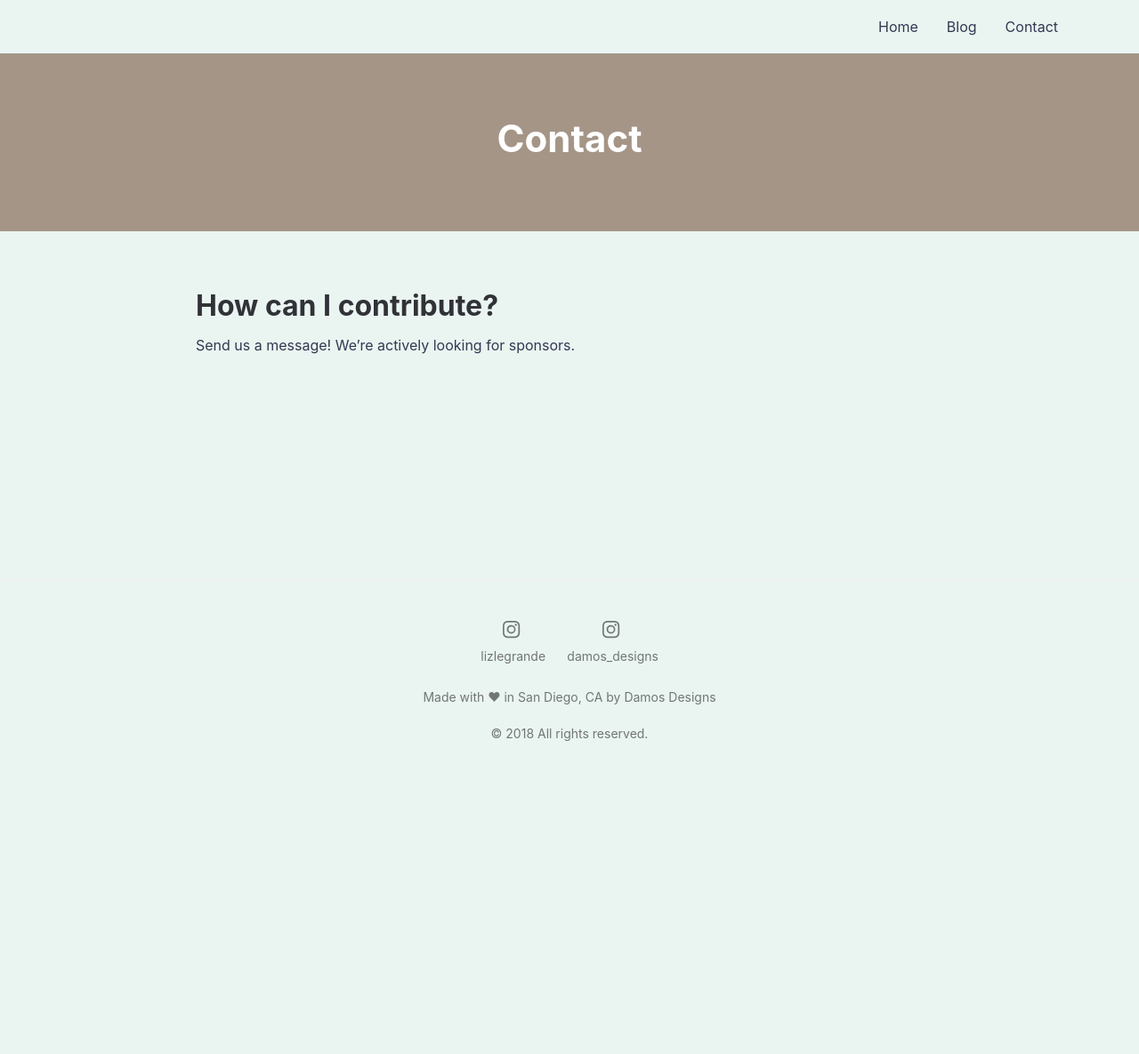
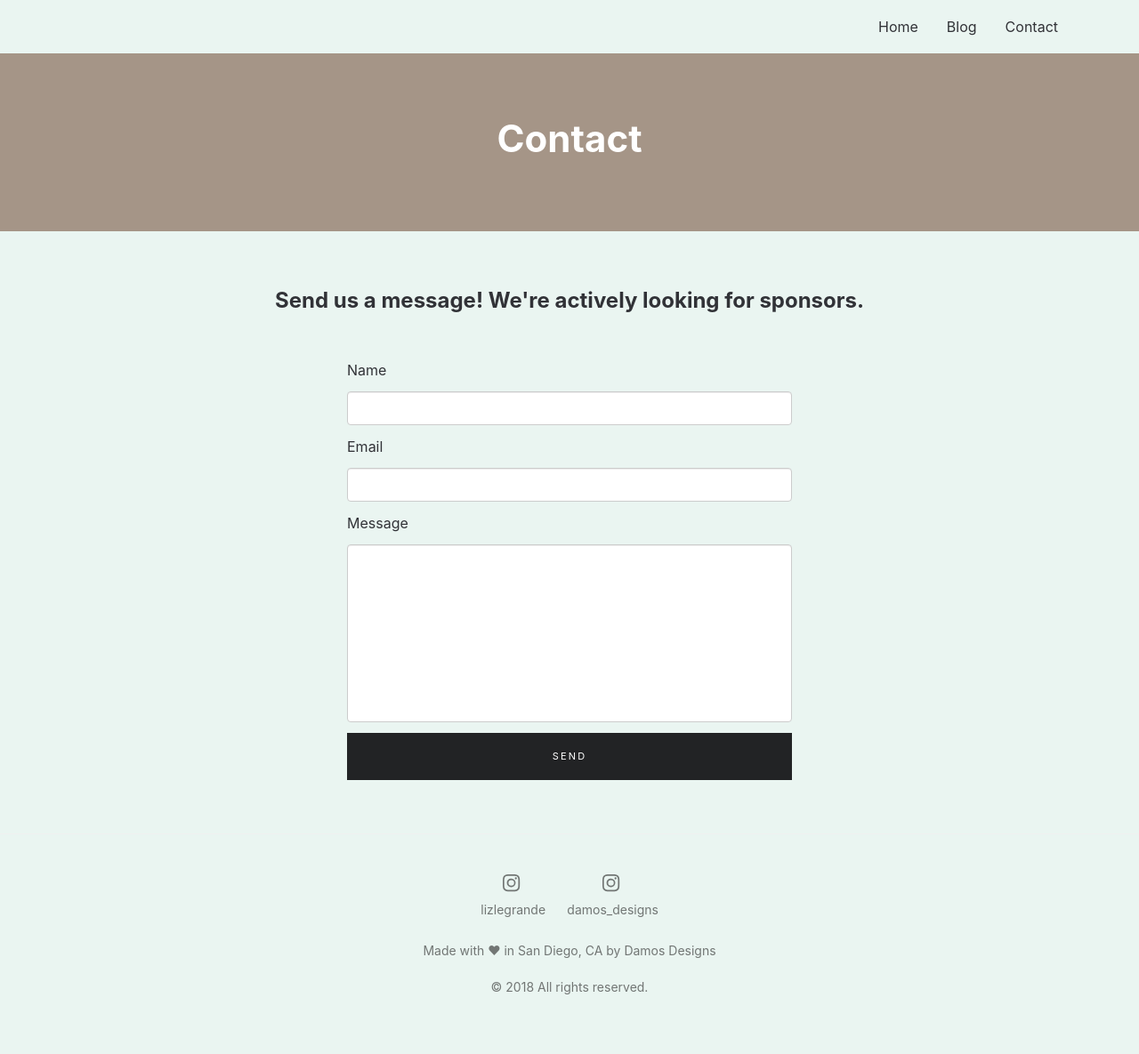
Before and after one commit to Dgilliams/abunDancePeru, a Jekyll site: the page built from contact.md, in a window 1280 px wide. Shown: the whole page at 89% size. Built offline with Jekyll 4.4.1, drawn with Linux system fonts in a browser that asks for light colours; before the commit the page ends 900 px from its top, so only the background shows below that.

Commit message:
done for tn

```diff
--- /dev/null
+++ b/_includes/form.css
@@ -0,0 +1,24 @@
+*{
+  box-sizing: border-box;
+}
+.form-control {
+    display: block;
+    width: 100%;
+    height: 38px;
+    padding: 6px 12px;
+    margin: 12px 0;
+    font-size: 15px;
+    line-height: 1.6;
+    color: #555555;
+    background-color: #fff;
+    background-image: none;
+    border: 1px solid #ccc;
+    border-radius: 4px;
+    box-shadow: inset 0 1px 1px rgba(0,0,0,0.075);
+    -webkit-transition: border-color ease-in-out 0.15s, box-shadow ease-in-out 0.15s;
+    transition: border-color ease-in-out 0.15s, box-shadow ease-in-out 0.15s;
+}
+.form-control:focus {
+  border-color: blue;
+  box-shadow: rgb(0,33,165) 1px 1px 7px, rgb(0,33,165) -1px -1px 7px;
+}
--- a/_includes/head.html
+++ b/_includes/head.html
@@ -28,6 +28,7 @@
     {% include critical.css %}
     {% include hover_selection.css %}
     {% include image_styles.css %}
+    {% include form.css %}
 
   </style>
   <link rel="preload" href="{{ '/assets/css/main.css' | relative_url }}" as="style" onload="this.rel='stylesheet'">
--- /dev/null
+++ b/_includes/rich_form.html
@@ -0,0 +1,54 @@
+<div class="formWrapper" style="width: 500px; margin: 0 auto;">
+	<form id="funForm" action="https://formspree.io/damosdesigns@gmail.com" method="POST">
+		<div style="display:none">
+			<input name="_gotcha" class="form-control" type="hidden">
+			<input name="_next" type="hidden" value="http://www.abundanceperu.com/success_donation/">
+		</div>
+		<div>
+			<label>Name</label>
+			<input name="name" autocomplete="name" type="text" class="form-control">
+		</div>
+		<div>
+			<label>Email</label>
+			<input name="_replyto" autocomplete="email" type="email" class="form-control">
+		</div>
+		<div>
+			<label>Message</label>
+			<textarea name="message" class="form-control" spellcheck="true" form="funForm" style="resize: none; min-height: 200px;"></textarea>
+		</div>
+		<div>
+			<input type="submit" value="Send">
+		</div>
+	</form>
+</div>
+<script type="text/javascript">
+	function toArray(arrayLike){
+		var length = arrayLike.length;
+		var array = [];
+
+		if(length === null || length === undefined || length === 0){
+			return;
+		}
+
+		for(var i = 0; i < length; ++i){
+			array[i] = arrayLike[i];
+		}
+		return array;
+
+	}
+
+	function resizeTextArea(textarea){
+		console.log(textarea);
+		textarea.style.height = "auto";
+		var scrollHeight = textarea.scrollHeight;
+		var hasScrollbar = scrollHeight !== 200;
+		textarea.style.height = textarea.scrollHeight + hasScrollbar*12 + "px";
+		console.log(textarea.style.scrollHeight);
+	}
+
+	toArray(document.getElementsByTagName("textarea")).forEach(function(textarea){
+		textarea.oninput = function(){
+			resizeTextArea(textarea);
+		};
+	});
+</script>
--- a/contact.md
+++ b/contact.md
@@ -3,5 +3,6 @@ layout: page
 title: Contact
 permalink: /contact/
 ---
-# How can I contribute?
-Send us a message! We're actively looking for sponsors.
+<h2 style="text-align:center; margin-bottom:2em">Send us a message! We're actively looking for sponsors.
+</h2>
+{% include rich_form.html %}
```
Also changed, not shown: assets/css/main.css.
